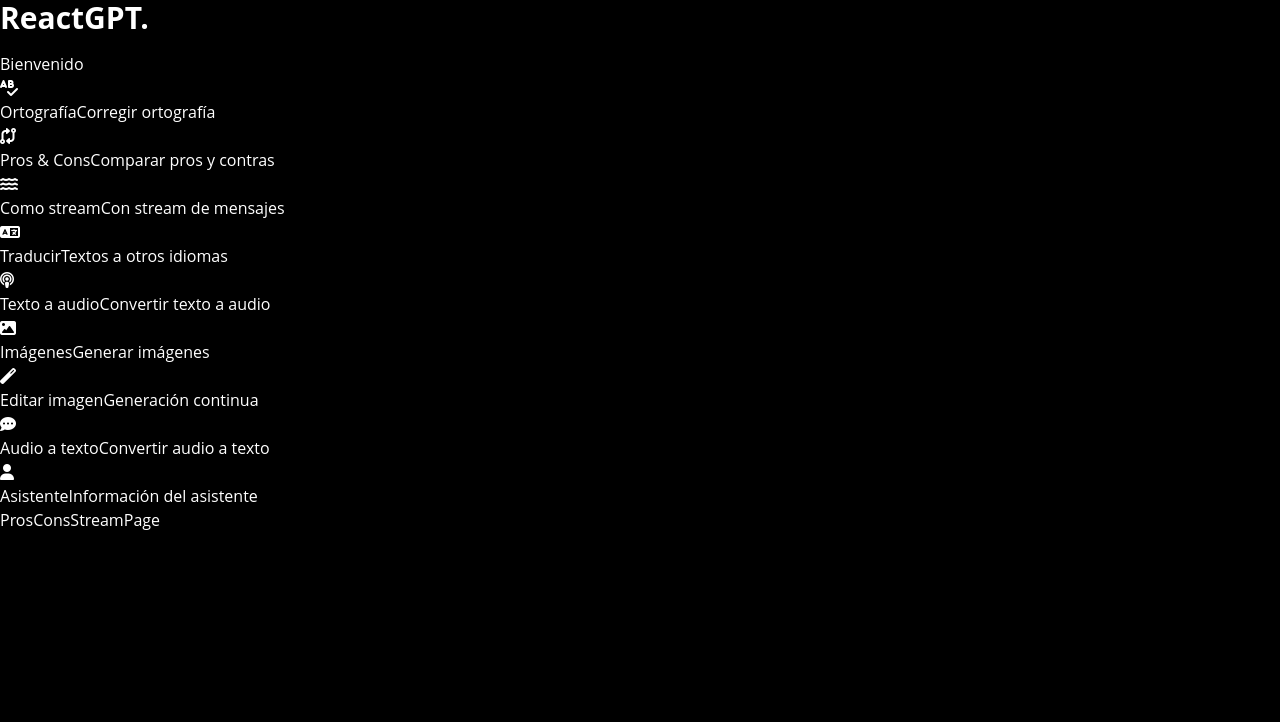
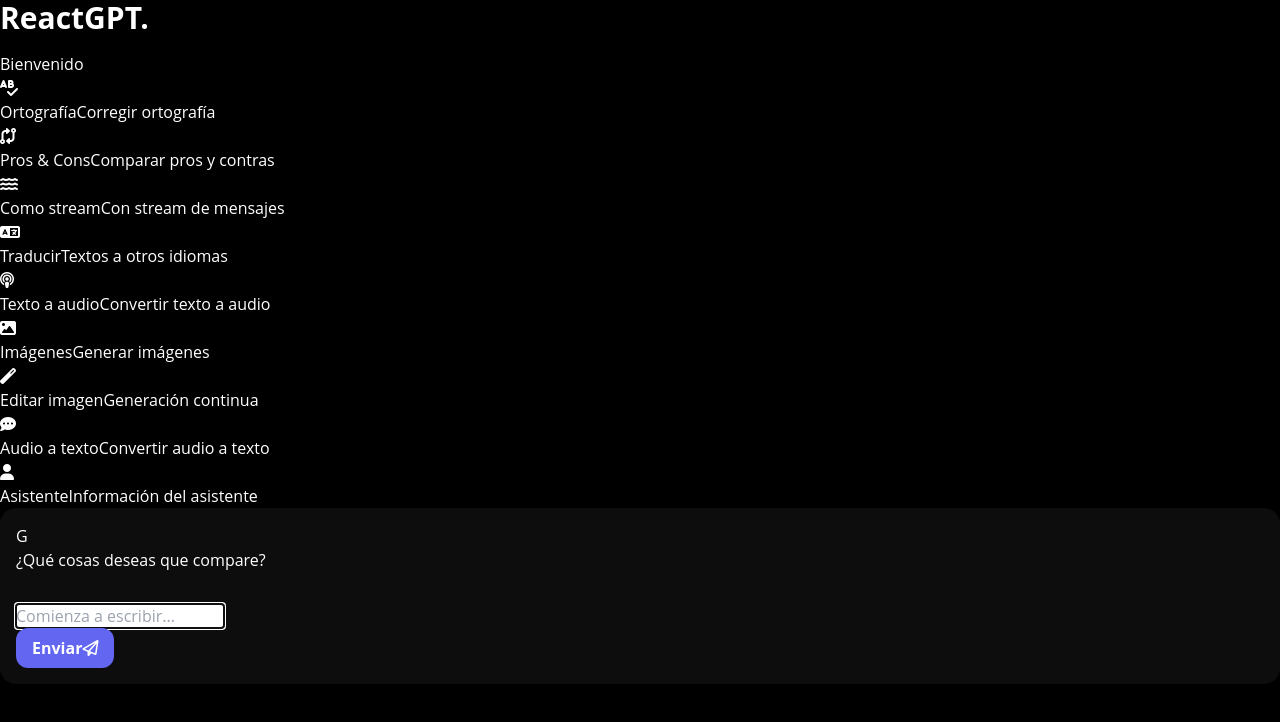
Before and after one commit to EdsonRosales/GPT-react-generator, a React (Vite) app: page /pros-cons-stream in a window 1280 px wide. Shown: the top 722 px of the page. Built offline with nearby package versions, Linux system fonts and the light colour scheme.

Commit message:
feat[ProsConsDiscusserStream]: Initial logic to display the text as it's generated

```diff
--- a/src/core/use-cases/index.ts
+++ b/src/core/use-cases/index.ts
@@ -1,3 +1,4 @@
 
 export * from './orthography.use-case';
 export * from './pros-cons.use-case';
+export * from './pros-cons-stream.use-case';
--- /dev/null
+++ b/src/core/use-cases/pros-cons-stream.use-case.ts
@@ -0,0 +1,42 @@
+// import type { OrthographyResponse } from "../../interfaces";
+
+export const prosConsStreamUseCase = async ( prompt: string ) => {
+  try {
+    const resp = await fetch(`${import.meta.env.VITE_GPT_API}/orthography-check`, {
+      method: 'POST',
+      headers: {
+        'Content-Type': 'application/json'
+      },
+      body: JSON.stringify({ prompt })
+      // TO DO: abortSignal
+    });
+
+    if ( !resp.ok ) throw new Error('No se pudo realizar la comparación');
+
+    // const data = await resp.json() as OrthographyResponse;
+    const reader = resp.body?.getReader();
+    if (!reader) {
+      console.log('No se pudo generar el reader')
+      return null;
+    }
+
+    // To decode the reader
+    const decoder = new TextDecoder();
+    let text = '';
+
+    while(true) {
+      const { value, done } = await reader.read();
+      if (done) {
+        break;
+      }
+
+      const decodedChunk = decoder.decode(value, { stream: true });
+      text += decodedChunk;
+      console.log(text);
+    }
+
+  } catch (error) {
+    console.error(error);
+    return null;
+  }
+}
--- a/src/presentation/pages/pros-cons-stream/ProsConsStreamPage.tsx
+++ b/src/presentation/pages/pros-cons-stream/ProsConsStreamPage.tsx
@@ -1,5 +1,65 @@
+import { useState } from "react";
+import { GptMessage, MyMessage, TextMessageBox, TypingLoader } from "../../components";
+import { prosConsStreamUseCase } from "../../../core/use-cases";
+
+export type Message = {
+  text: string;
+  isGptMessage: boolean;
+};
+
 export const ProsConsStreamPage = () => {
+
+  const [isLoading, setIsLoading] = useState(false);
+  const [messages, setMessages] = useState<Message[]>([]);
+
+  const handlePost = async (text: string) => {
+    setIsLoading(true);
+    setMessages( (prev) => [...prev, { text, isGptMessage: false }] );
+
+    // TO DO: Call to the matching Use Case
+    await prosConsStreamUseCase(text);
+
+    setIsLoading(false);
+
+    // TO DO: Add the isGPTMessage in true
+  };
+
   return (
-    <div>ProsConsStreamPage</div>
+    <div className="chat-container">
+      <div className="chat-messages">
+        <div className="grid grid-cols-12 gap-y-2">
+
+          {/* Welcome message */}
+          <GptMessage text="¿Qué cosas deseas que compare?" />
+
+          {
+            messages.map( (message, index) => (
+              message.isGptMessage
+                ? (
+                  <GptMessage text="Esto es un mensaje de GPT" key={index} />
+                ) : (
+                  <MyMessage text={message.text} key={index} />
+                )
+            ))
+          }
+
+          {
+            isLoading && (
+              <div className="col-start-1 col-end-12 fade-in">
+                <TypingLoader />
+              </div>
+            )
+          }
+        </div>
+      </div>
+
+      {/* Message Box */}
+      <TextMessageBox
+        onSendMessage={ handlePost }
+        placeholder="Comienza a escribir..."
+        disableCorrections
+      />
+
+    </div>
   )
 };
```
